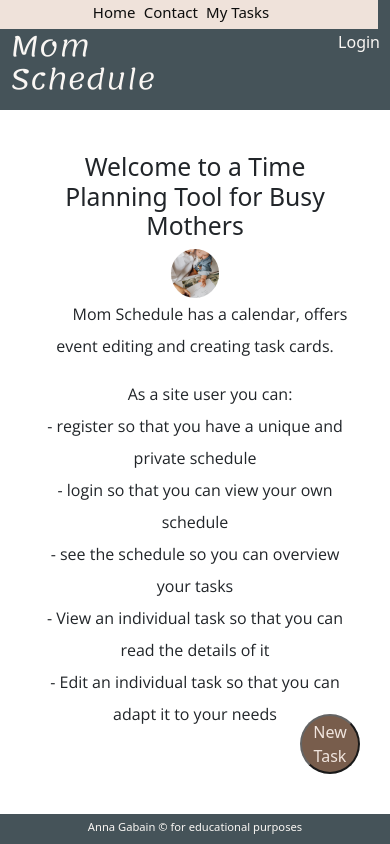
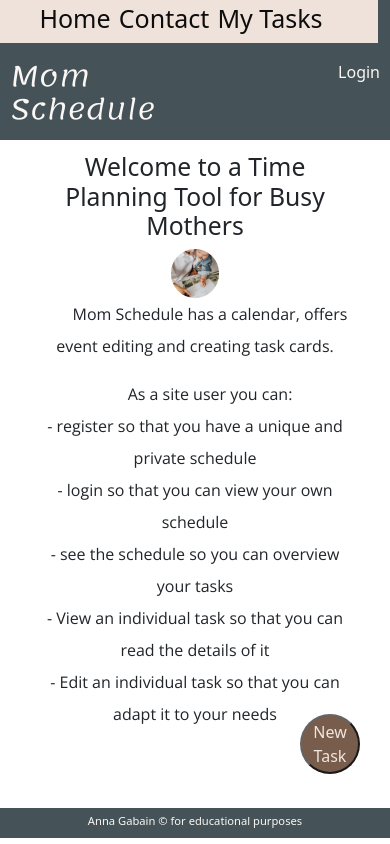
Before and after one commit to annagabain/Mom-Schedule, a Django app: page / in a window 390 px wide. Run offline with Django 3.2, Linux system fonts and the light colour scheme; some libraries are stand-ins or nearby versions.

Commit message:
Make calendar mobile responsive

```diff
--- a/static/css/responsive.css
+++ b/static/css/responsive.css
@@ -14,7 +14,7 @@ Class prefix | Size     | Container (max-width) |
 @media (max-width: 992px) {
     header {
         position:fixed;
-        padding: 30px 10px 5px 10px;
+        padding: 60px 10px 5px 10px;
     }
 
     h1 {
@@ -44,7 +44,7 @@ Class prefix | Size     | Container (max-width) |
     .sidebar a {
         padding: 2px;
         text-decoration: none;
-        font-size: 15px;
+        font-size: 25px;
         color: #0D0D0D;
         display: inline;
     }
@@ -75,13 +75,13 @@ Class prefix | Size     | Container (max-width) |
 
     }
 
+    .calendar_container {
+        width: 100%;
+
+    }
+
     #filter-tasks {
         position: fixed;
     }
 
-    footer {
-        position: absolute;
-        /* z-index: 1; */
-    }
-
 }
--- a/static/css/style.css
+++ b/static/css/style.css
@@ -112,7 +112,7 @@ a:active {
     margin: 0px 0px 20px 0px;
 } */
 
-.card-body {
+.card-body, .calendar {
     width: 18rem;
     border-style: solid;
     border-color: #455359;
@@ -194,6 +194,12 @@ li {
     width: 98%;
     margin: auto;
     font-size: 13px;
+
+    /* border-style: solid;
+    border-color: #455359;
+    border-width: 2px;
+    border-radius: 10%;
+    background-color: #FAF7F4; */
 }
 
 .calendar tr,
@@ -241,7 +247,8 @@ a {
   }
 
   .clearfix {
-    margin: 15px;
+    margin: 25px;
+    width: 95%;
   }
 
 /* calendar end */
```
